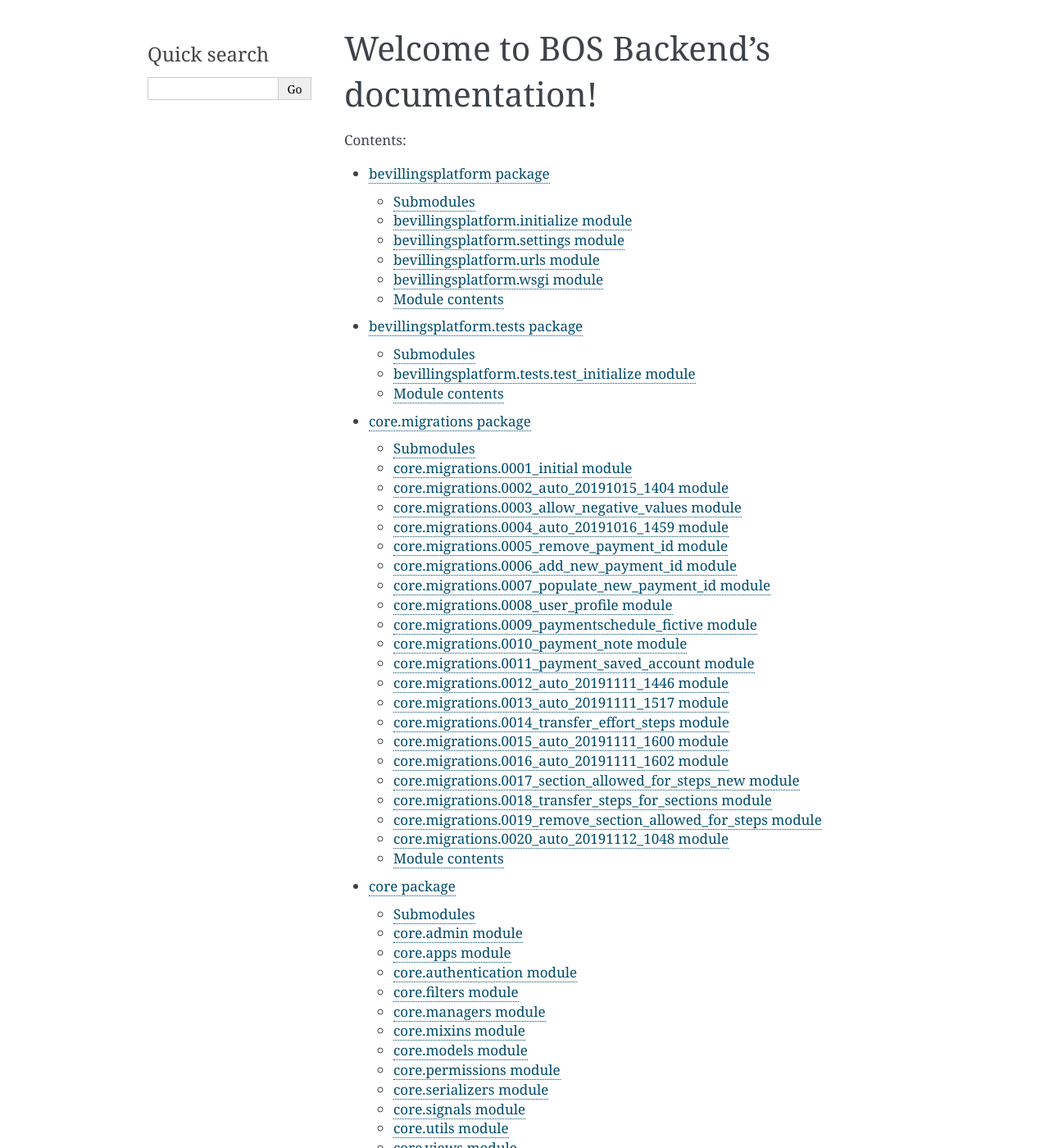
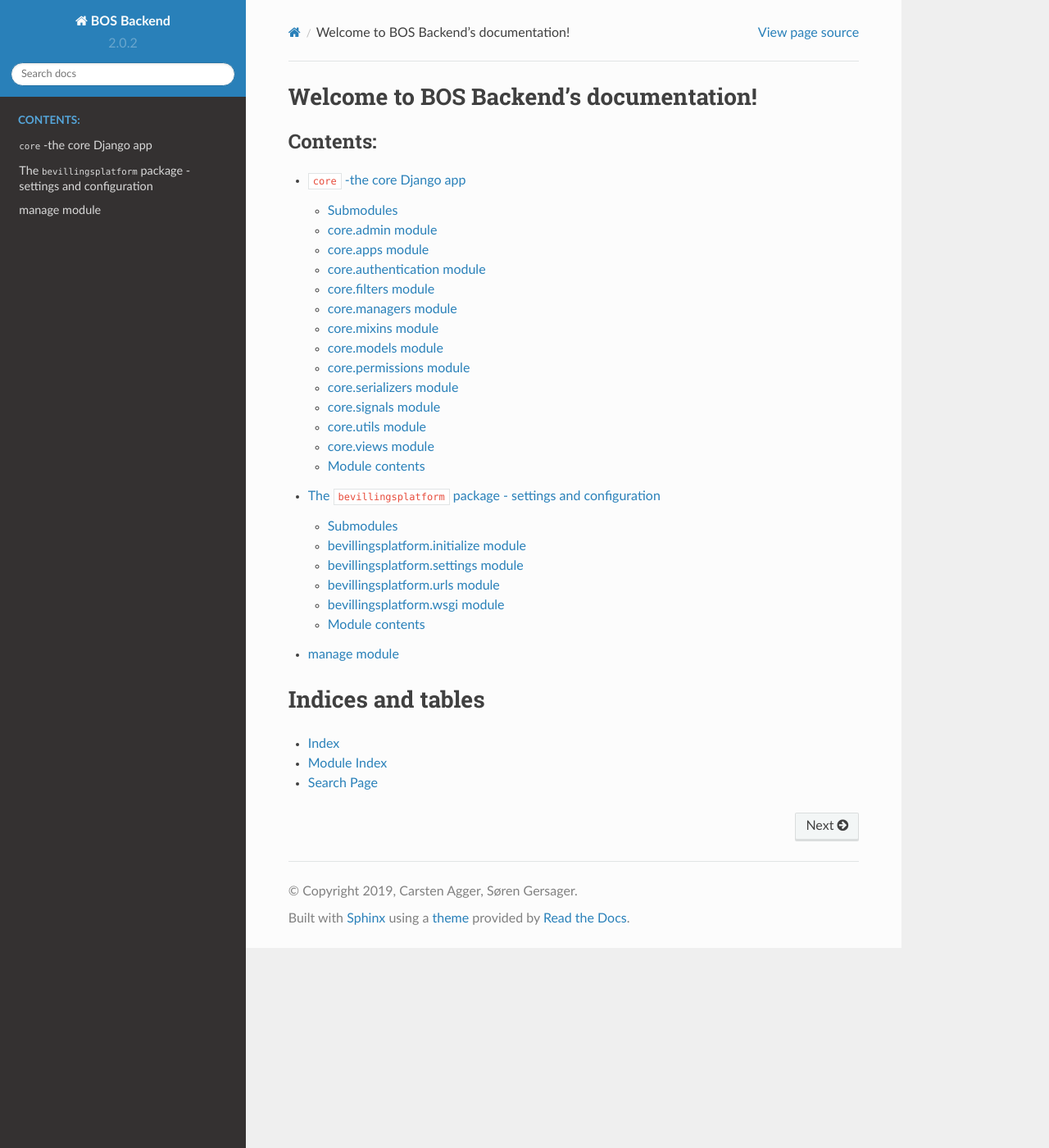
Before and after one commit to OS2bos/os2bos, a Sphinx documentation site: the page built from backend/docs/index.rst, in a window 1280 px wide and 1400 px high. Shown: the whole window at 82% size. Built offline with Sphinx 7.4.7 and the Read the Docs theme 2.0.0, drawn with Linux system fonts in a browser that asks for light colours; some of the changed text lies outside the part shown.

Commit message:
Various changes to documentation.

```diff
--- a/backend/docs/bevillingsplatform.rst
+++ b/backend/docs/bevillingsplatform.rst
@@ -1,5 +1,5 @@
-bevillingsplatform package
-==========================
+The ``bevillingsplatform`` package - settings and configuration
+===============================================================
 
 Submodules
 ----------
--- a/backend/docs/conf.py
+++ b/backend/docs/conf.py
@@ -93,7 +93,7 @@ todo_include_todos = True
 # The theme to use for HTML and HTML Help pages.  See the documentation for
 # a list of builtin themes.
 #
-html_theme = "alabaster"
+html_theme = "sphinx_rtd_theme"
 
 # Theme options are theme-specific and customize the look and feel of a theme
 # further.  For a list of options available for each theme, see the
--- a/backend/docs/core.migrations.rst
+++ /dev/null
@@ -1,174 +0,0 @@
-core\.migrations package
-========================
-
-Submodules
-----------
-
-core\.migrations\.0001\_initial module
---------------------------------------
-
-.. automodule:: core.migrations.0001_initial
-    :members:
-    :undoc-members:
-    :show-inheritance:
-
-core\.migrations\.0002\_auto\_20191015\_1404 module
----------------------------------------------------
-
-.. automodule:: core.migrations.0002_auto_20191015_1404
-    :members:
-    :undoc-members:
-    :show-inheritance:
-
-core\.migrations\.0003\_allow\_negative\_values module
-------------------------------------------------------
-
-.. automodule:: core.migrations.0003_allow_negative_values
-    :members:
-    :undoc-members:
-    :show-inheritance:
-
-core\.migrations\.0004\_auto\_20191016\_1459 module
----------------------------------------------------
-
-.. automodule:: core.migrations.0004_auto_20191016_1459
-    :members:
-    :undoc-members:
-    :show-inheritance:
-
-core\.migrations\.0005\_remove\_payment\_id module
---------------------------------------------------
-
-.. automodule:: core.migrations.0005_remove_payment_id
-    :members:
-    :undoc-members:
-    :show-inheritance:
-
-core\.migrations\.0006\_add\_new\_payment\_id module
-----------------------------------------------------
-
-.. automodule:: core.migrations.0006_add_new_payment_id
-    :members:
-    :undoc-members:
-    :show-inheritance:
-
-core\.migrations\.0007\_populate\_new\_payment\_id module
----------------------------------------------------------
-
-.. automodule:: core.migrations.0007_populate_new_payment_id
-    :members:
-    :undoc-members:
-    :show-inheritance:
-
-core\.migrations\.0008\_user\_profile module
---------------------------------------------
-
-.. automodule:: core.migrations.0008_user_profile
-    :members:
-    :undoc-members:
-    :show-inheritance:
-
-core\.migrations\.0009\_paymentschedule\_fictive module
--------------------------------------------------------
-
-.. automodule:: core.migrations.0009_paymentschedule_fictive
-    :members:
-    :undoc-members:
-    :show-inheritance:
-
-core\.migrations\.0010\_payment\_note module
---------------------------------------------
-
-.. automodule:: core.migrations.0010_payment_note
-    :members:
-    :undoc-members:
-    :show-inheritance:
-
-core\.migrations\.0011\_payment\_saved\_account module
-------------------------------------------------------
-
-.. automodule:: core.migrations.0011_payment_saved_account
-    :members:
-    :undoc-members:
-    :show-inheritance:
-
-core\.migrations\.0012\_auto\_20191111\_1446 module
----------------------------------------------------
-
-.. automodule:: core.migrations.0012_auto_20191111_1446
-    :members:
-    :undoc-members:
-    :show-inheritance:
-
-core\.migrations\.0013\_auto\_20191111\_1517 module
----------------------------------------------------
-
-.. automodule:: core.migrations.0013_auto_20191111_1517
-    :members:
-    :undoc-members:
-    :show-inheritance:
-
-core\.migrations\.0014\_transfer\_effort\_steps module
-------------------------------------------------------
-
-.. automodule:: core.migrations.0014_transfer_effort_steps
-    :members:
-    :undoc-members:
-    :show-inheritance:
-
-core\.migrations\.0015\_auto\_20191111\_1600 module
----------------------------------------------------
-
-.. automodule:: core.migrations.0015_auto_20191111_1600
-    :members:
-    :undoc-members:
-    :show-inheritance:
-
-core\.migrations\.0016\_auto\_20191111\_1602 module
----------------------------------------------------
-
-.. automodule:: core.migrations.0016_auto_20191111_1602
-    :members:
-    :undoc-members:
-    :show-inheritance:
-
-core\.migrations\.0017\_section\_allowed\_for\_steps\_new module
-----------------------------------------------------------------
-
-.. automodule:: core.migrations.0017_section_allowed_for_steps_new
-    :members:
-    :undoc-members:
-    :show-inheritance:
-
-core\.migrations\.0018\_transfer\_steps\_for\_sections module
--------------------------------------------------------------
-
-.. automodule:: core.migrations.0018_transfer_steps_for_sections
-    :members:
-    :undoc-members:
-    :show-inheritance:
-
-core\.migrations\.0019\_remove\_section\_allowed\_for\_steps module
--------------------------------------------------------------------
-
-.. automodule:: core.migrations.0019_remove_section_allowed_for_steps
-    :members:
-    :undoc-members:
-    :show-inheritance:
-
-core\.migrations\.0020\_auto\_20191112\_1048 module
----------------------------------------------------
-
-.. automodule:: core.migrations.0020_auto_20191112_1048
-    :members:
-    :undoc-members:
-    :show-inheritance:
-
-
-Module contents
----------------
-
-.. automodule:: core.migrations
-    :members:
-    :undoc-members:
-    :show-inheritance:
--- a/backend/docs/core.rst
+++ b/backend/docs/core.rst
@@ -1,5 +1,5 @@
-core package
-============
+``core`` -the core Django app
+=============================
 
 Submodules
 ----------
--- a/backend/docs/core.tests.rst
+++ /dev/null
@@ -1,78 +0,0 @@
-core\.tests package
-===================
-
-Submodules
-----------
-
-core\.tests\.test\_admins module
---------------------------------
-
-.. automodule:: core.tests.test_admins
-    :members:
-    :undoc-members:
-    :show-inheritance:
-
-core\.tests\.test\_management\_commands module
-----------------------------------------------
-
-.. automodule:: core.tests.test_management_commands
-    :members:
-    :undoc-members:
-    :show-inheritance:
-
-core\.tests\.test\_managers module
-----------------------------------
-
-.. automodule:: core.tests.test_managers
-    :members:
-    :undoc-members:
-    :show-inheritance:
-
-core\.tests\.test\_models module
---------------------------------
-
-.. automodule:: core.tests.test_models
-    :members:
-    :undoc-members:
-    :show-inheritance:
-
-core\.tests\.test\_serializers module
--------------------------------------
-
-.. automodule:: core.tests.test_serializers
-    :members:
-    :undoc-members:
-    :show-inheritance:
-
-core\.tests\.test\_utils module
--------------------------------
-
-.. automodule:: core.tests.test_utils
-    :members:
-    :undoc-members:
-    :show-inheritance:
-
-core\.tests\.test\_views module
--------------------------------
-
-.. automodule:: core.tests.test_views
-    :members:
-    :undoc-members:
-    :show-inheritance:
-
-core\.tests\.testing\_utils module
-----------------------------------
-
-.. automodule:: core.tests.testing_utils
-    :members:
-    :undoc-members:
-    :show-inheritance:
-
-
-Module contents
----------------
-
-.. automodule:: core.tests
-    :members:
-    :undoc-members:
-    :show-inheritance:
--- a/backend/docs/doc-requirements.txt
+++ b/backend/docs/doc-requirements.txt
@@ -26,3 +26,4 @@ git+https://github.com/magenta-aps/django-saml2-auth#egg=django-saml2-auth
 pysaml2==4.8.0
 django-mailer==2.0
 parameterized
+sphinx_rtd_theme
--- a/backend/docs/index.rst
+++ b/backend/docs/index.rst
@@ -10,11 +10,8 @@ Welcome to BOS Backend's documentation!
    :maxdepth: 2
    :caption: Contents:
 
+   core.rst
    bevillingsplatform.rst
-   bevillingsplatform.tests.rst
-   core.migrations.rst
-   core.rst
-   core.tests.rst
    manage.rst
 
 
```
Also changed, not shown: backend/docs/bevillingsplatform.tests.rst (deleted, +0 -22 lines).
